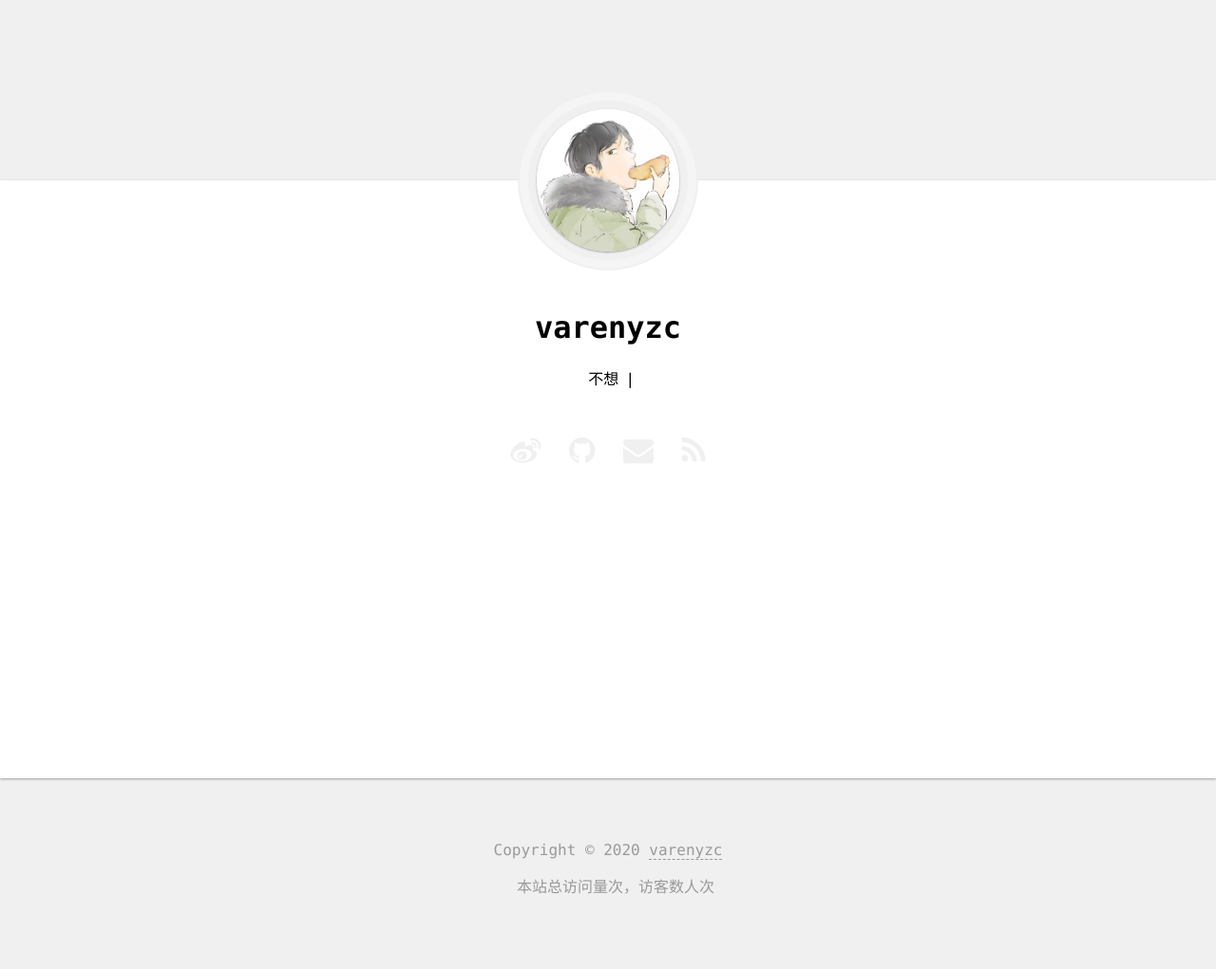
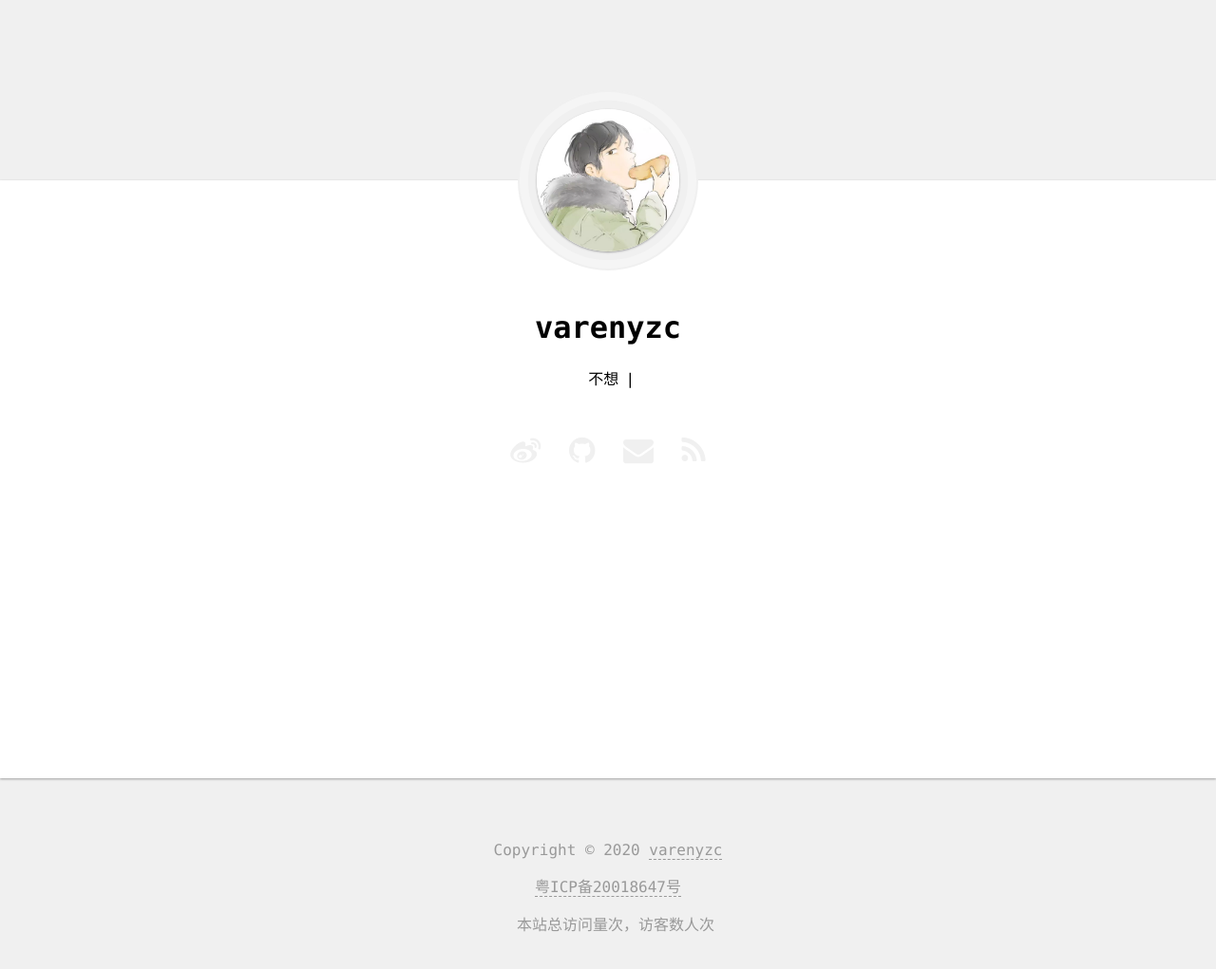
Before and after one commit to varenyzc/varenyzc.github.io, a Jekyll site: the page built from index.md, in a window 1280 px wide. Shown: the whole page at 95% size. Built offline with Jekyll 4.4.1, drawn with Linux system fonts in a browser that asks for light colours; comment, search, counter and statistics services are not loaded; before the commit the page ends 981 px from its top, so only the background shows below that.

Commit message:
添加备案信息

```diff
--- a/_includes/copyright.html
+++ b/_includes/copyright.html
@@ -1,6 +1,7 @@
 <section class="copyright">
   <p>Copyright &copy; {{ site.copyright_time | default: "2018" }} <a href="https://github.com/varenyzc" target="_blank">varenyzc</a>
   </p>
+  <p><a href="http://www.beian.miit.gov.cn/" target="_blank">粤ICP备20018647号</a></p>
   <p>
     　本站总访问量<span id="busuanzi_value_site_pv"></span>次，访客数<span id="busuanzi_value_site_uv"></span>人次
   </p>
```
